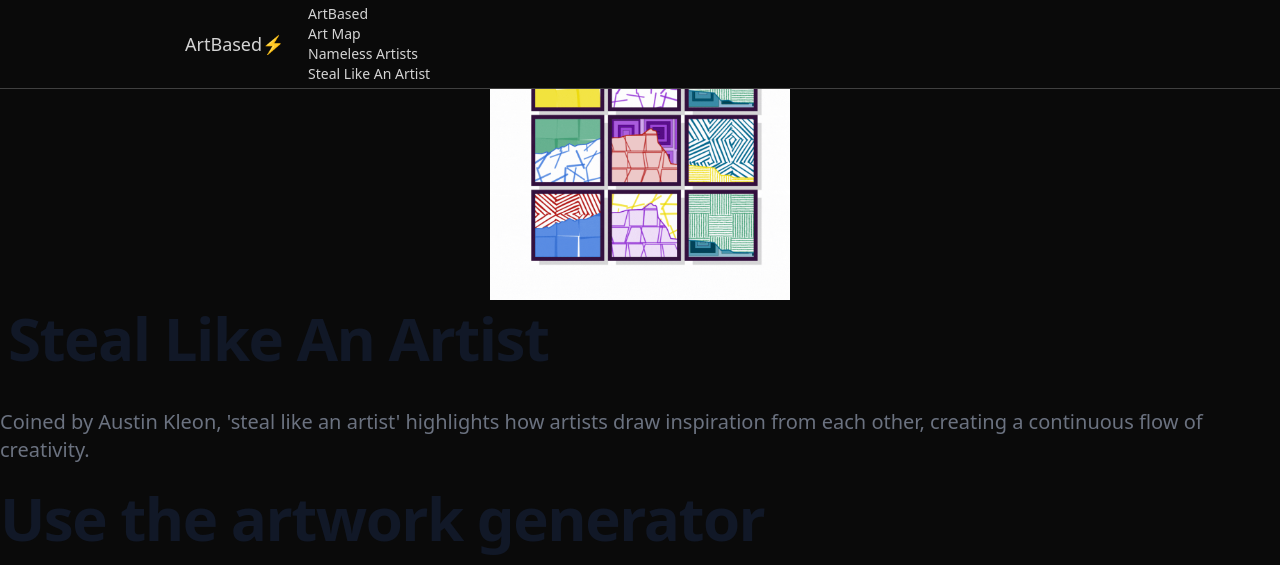
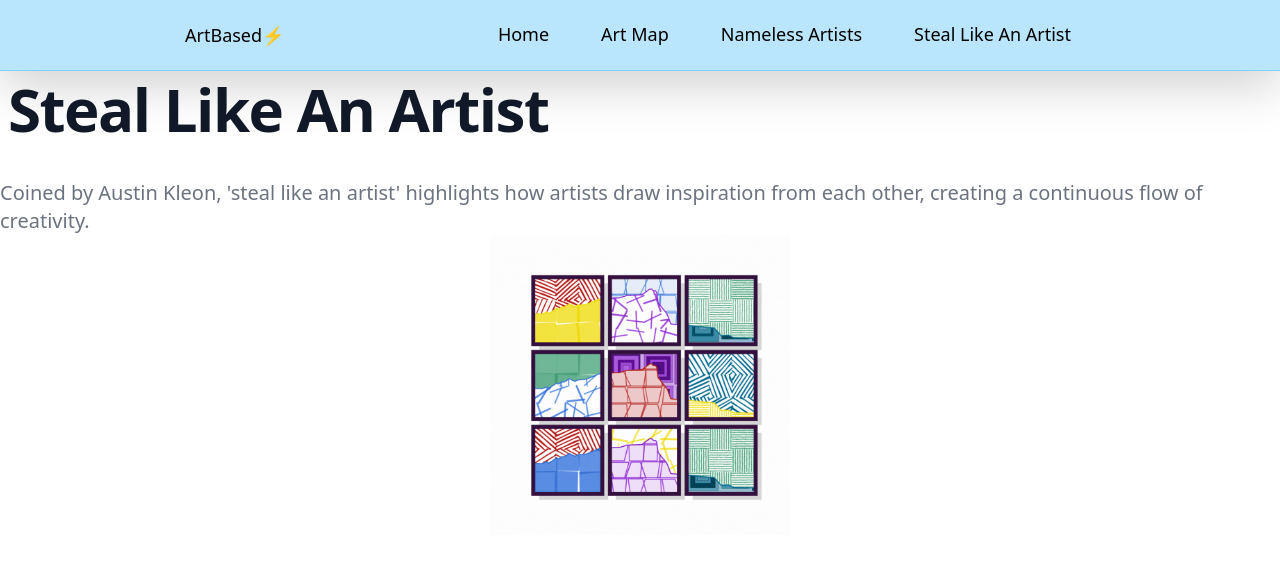
Before and after one commit to ad-str/dataBASED, a React (Vite) app in the folder client/: page /steal in a window 1280 px wide. Shown: the top 565 px of the page. Built offline with nearby package versions, Linux system fonts and the light colour scheme; no server answers.

Commit message:
reformatting the navbar

```diff
--- a/client/src/components/NavBar.jsx
+++ b/client/src/components/NavBar.jsx
@@ -3,7 +3,7 @@ import { NavDesktop } from "./NavDesktop";
 
 export const NavBar = () => {
   return (
-    <div className="fixed top-0 left-0 right-0 bg-neutral-950 border-b border-neutral-700">
+    <div className="p-3 shadow-lg bg-sky-200 border-b border-sky-300">
       <nav className="container flex items-center justify-between py-1 lg:py-5">
         <span className="text-lg">ArtBased⚡️</span>
         <NavMobile />
--- a/client/src/components/NavDesktop.jsx
+++ b/client/src/components/NavDesktop.jsx
@@ -1,17 +1,20 @@
 import { NavLink } from "react-router-dom";
 import { Container, Box } from '@mui/material'
+import { Squash as Hamburger } from "hamburger-react";
 
 export const NavDesktop = () => {
+
   return (
-    <Container className="hidden lg:flex lg:items-center gap-5 text-sm">
-          <NavLink to="/home" className="flex items-center gap-1 hover:text-neutral-400 transition-all"
-          > ArtBased </NavLink>
-          <NavLink to="/map" className="flex items-center gap-1 hover:text-neutral-400 transition-all"
+    <div className="hidden lg:flex lg:items-center gap-1 text-lg">
+          <NavLink to="/home" className="border-b-2 border-transparent hover:text-neutral-400 dark:hover:text-gray-200 hover:border-blue-500 mx-1.5 sm:mx-6"
+          > Home
+          </NavLink>
+          <NavLink to="/map" className="border-b-2 border-transparent hover:text-neutral-400 dark:hover:text-gray-200 hover:border-blue-500 mx-1.5 sm:mx-6"
           > Art Map </NavLink>
-          <NavLink to="/nameless" className="flex items-center gap-1 hover:text-neutral-400 transition-all"
+          <NavLink to="/nameless" className="border-b-2 border-transparent hover:text-neutral-400 dark:hover:text-gray-200 hover:border-blue-500 mx-1.5 sm:mx-6"
           > Nameless Artists </NavLink>
-          <NavLink to="/steal" className="flex items-center gap-1 hover:text-neutral-400 transition-all"
+          <NavLink to="/steal" className="border-b-2 border-transparent hover:text-neutral-400 dark:hover:text-gray-200 hover:border-blue-500 mx-1.5 sm:mx-6"
           > Steal Like An Artist </NavLink>
-    </Container>
+    </div>
   );
 };
--- a/client/src/components/NavMobile.jsx
+++ b/client/src/components/NavMobile.jsx
@@ -23,16 +23,16 @@ export const NavMobile = () => {
             animate={{ opacity: 1 }}
             exit={{ opacity: 0 }}
             transition={{ duration: 0.2 }}
-            className="fixed left-0 shadow-4xl right-0 top-[3.5rem] p-5 pt-0 bg-neutral-950 border-b border-b-white/20"
+            className="fixed left-0 shadow right-0 top-[4rem] p-4 pt-2 bg-sky-100"
           >
             <ul className="grid gap-2">
-            <NavLink to="/home" className="flex items-center gap-1 hover:text-neutral-400 transition-all"
-          > ArtBased </NavLink>
-          <NavLink to="/map" className="flex items-center gap-1 hover:text-neutral-400 transition-all"
+          <NavLink to="/home" className="border-b-2 border-transparent hover:text-neutral-400 dark:hover:text-gray-200 hover:border-blue-500 mx-1.5 sm:mx-6"
+          > Home </NavLink>
+          <NavLink to="/map" className="border-b-2 border-transparent hover:text-neutral-400 dark:hover:text-gray-200 hover:border-blue-500 mx-1.5 sm:mx-6"
           > Art Map </NavLink>
-          <NavLink to="/nameless" className="flex items-center gap-1 hover:text-neutral-400 transition-all"
+          <NavLink to="/nameless" className="border-b-2 border-transparent hover:text-neutral-400 dark:hover:text-gray-200 hover:border-blue-500 mx-1.5 sm:mx-6"
           > Nameless Artists </NavLink>
-          <NavLink to="/steal" className="flex items-center gap-1 hover:text-neutral-400 transition-all"
+          <NavLink to="/steal" className="border-b-2 border-transparent hover:text-neutral-400 dark:hover:text-gray-200 hover:border-blue-500 mx-1.5 sm:mx-6"
           > Steal Like An Artist </NavLink>
             </ul>
           </motion.div>
--- a/client/src/index.css
+++ b/client/src/index.css
@@ -3,5 +3,5 @@
 @tailwind utilities;
 
 body {
-  @apply bg-neutral-950 text-neutral-300;
+  @apply bg-white text-black;
 }
--- a/client/src/pages/StealLike.jsx
+++ b/client/src/pages/StealLike.jsx
@@ -162,15 +162,7 @@ export default function StealLike() {
 
   return (
     <>
-      <div>
-        <img
-          class="h-auto max-w-lg mx-auto"
-          src={many_versions_gif}
-          alt="Your GIF"
-          width="300"
-          height="200"
-        ></img>
-      </div>
+
       <div>
         <div>
           <h2 class=" p-2 mb-4 text-2xl font-extrabold leading-none tracking-tight text-gray-900 md:text-5xl lg:text-6xl dark:text-white">
@@ -183,6 +175,15 @@ export default function StealLike() {
             of creativity.{" "}
           </p>
         </div>
+        <div>
+        <img
+          class="h-auto max-w-lg mx-auto"
+          src={many_versions_gif}
+          alt="Your GIF"
+          width="300"
+          height="200"
+        ></img>
+      </div>
       </div>
       <div>
         <div>
--- a/client/src/pages/Welcome.jsx
+++ b/client/src/pages/Welcome.jsx
@@ -10,7 +10,6 @@ function Welcome() {
   }
   return (
     <div className="min-h-screen flex justify-center p-5 items-center">
-      <NavBar />
       <div className="space-y-5 text-center gap-5">
         <h1 className="lg:text-4xl text-2xl  font-bold">
           Welcome to ArtBased
--- a/client/src/routes.js
+++ /dev/null
@@ -1,18 +0,0 @@
-export const routes = [
-    {
-      title: "ArtBased",
-      href: "/",
-    },
-    {
-      title: "Art Atlas",
-      href: "/map",
-    },
-    {
-      title: "Nameless Artists",
-      href: "/nameless",
-    },
-    {
-      title: "Sleal Like An Artist",
-      href: "/steal",
-    },
-  ];
--- a/client/tailwind.config.js
+++ b/client/tailwind.config.js
@@ -16,4 +16,12 @@ export default {
     },
   },
   plugins: [],
+  animation: {
+    shine: "shine 1s",
+  },
+  keyframes: {
+    shine: {
+      "100%": { left: "125%" },
+    },
+  },
 };
```
